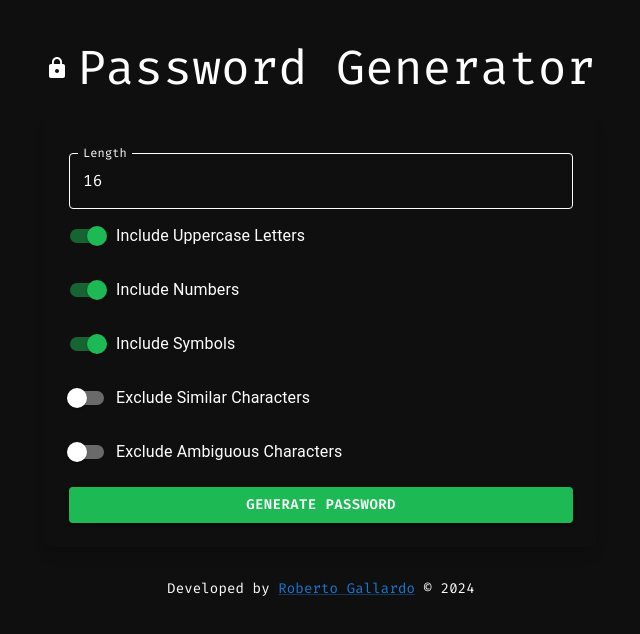
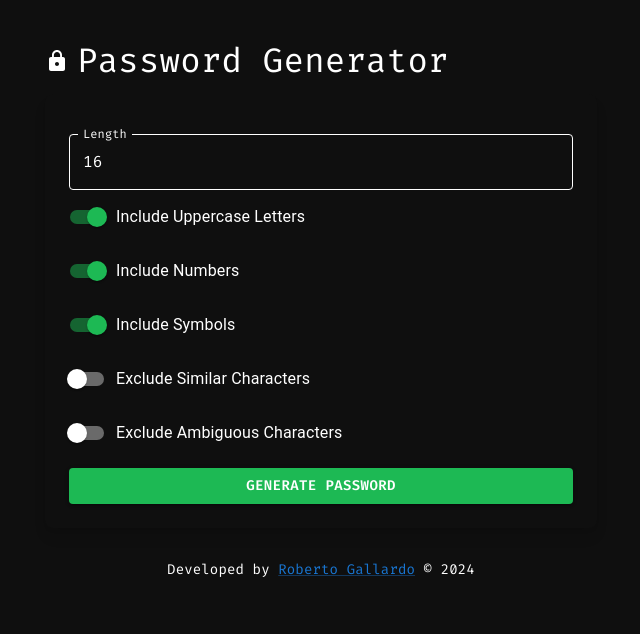
Before and after one commit to robgallardof/PasswordGenerator, a Next.js app: page / in a window 1280 px wide. Shown: the top 634 px of the page, without its empty margins (319-959 px from the left). Built offline with nearby package versions, Linux system fonts and the light colour scheme.

Commit message:
resize tittle

```diff
--- a/src/app/page.tsx
+++ b/src/app/page.tsx
@@ -9,7 +9,7 @@ const Home: React.FC = () => {
   return (
     <Container maxWidth="sm" className="mt-10 bg-black text-white min-h-screen flex flex-col items-center justify-center">
       {/* Page Title with Lock Icon */}
-      <Typography variant="h3" component="h1" gutterBottom className="text-white flex items-center animate-fade-in" style={{ fontFamily: 'Fira Code, monospace' }}>
+      <Typography variant="h4" component="h1" gutterBottom className="text-white flex items-center animate-fade-in" style={{ fontFamily: 'Fira Code, monospace' }}>
         <LockIcon className="mr-2" /> Password Generator
       </Typography>
       {/* Password Generator Component */}
```
